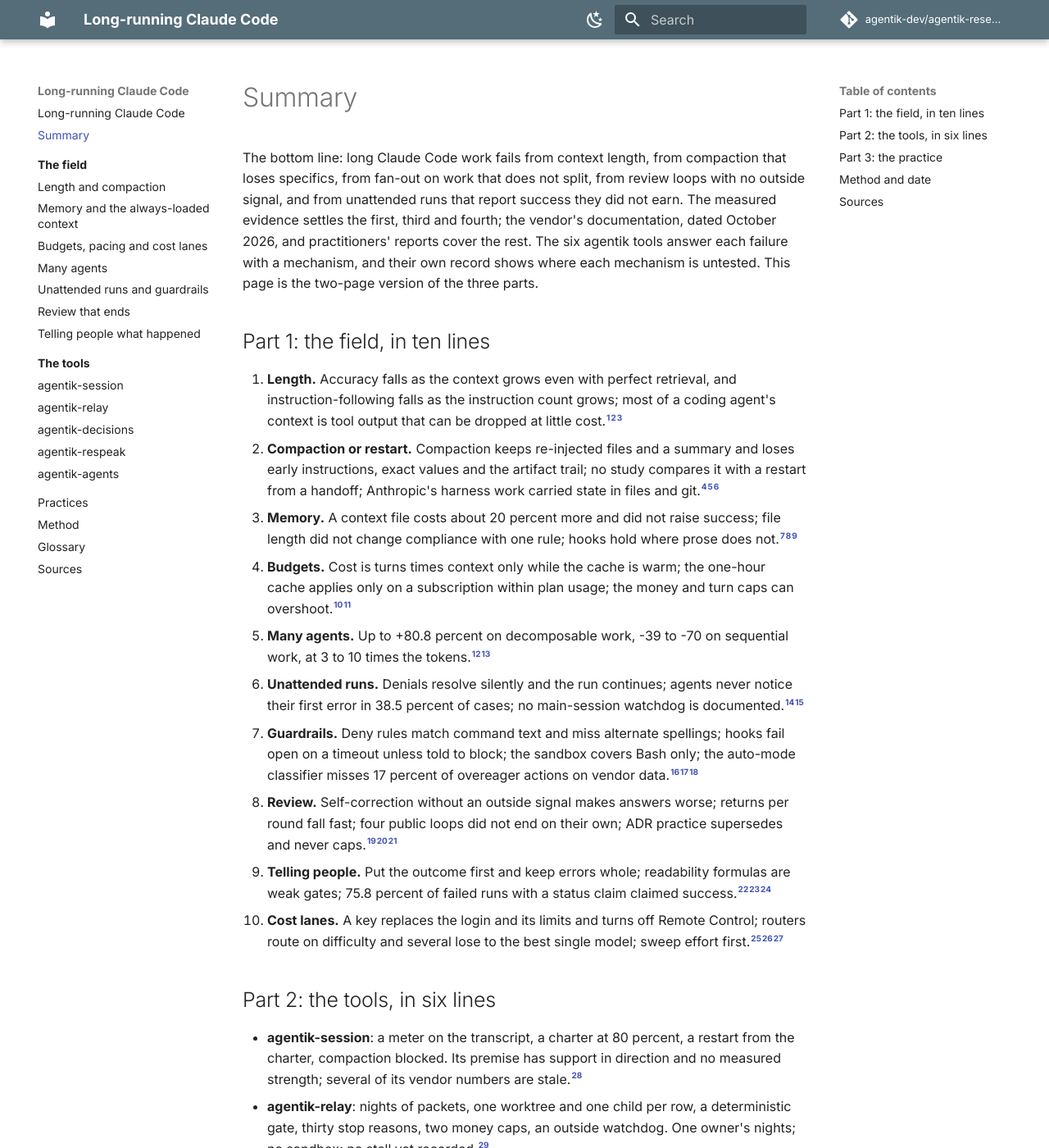
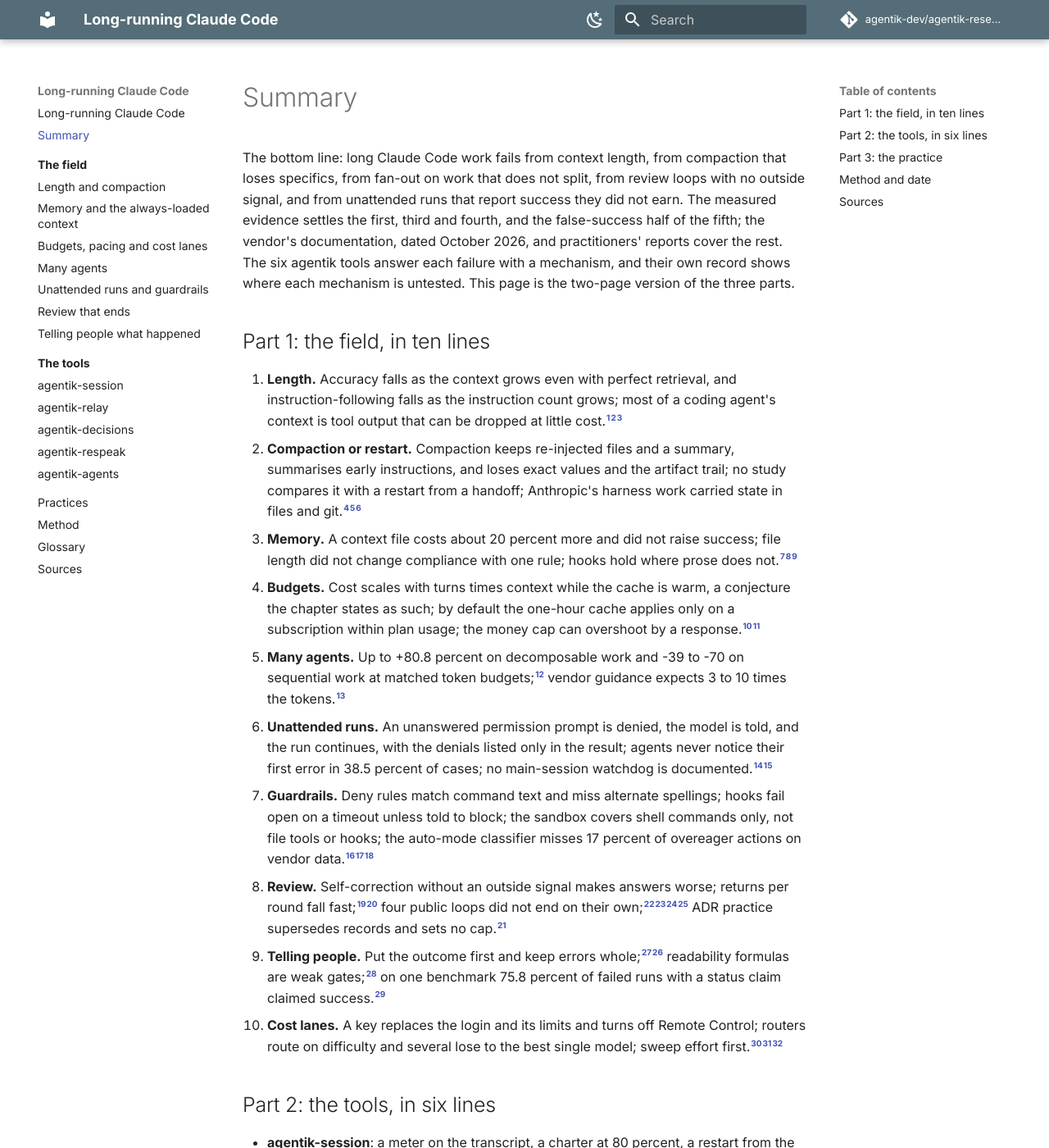
Before and after one commit to agentik-dev/agentik-research, an MkDocs documentation site: the page built from docs/summary.md, in a window 1280 px wide and 1400 px high. Shown: the whole window at 82% size. Built offline with MkDocs 1.6.1 and Material for MkDocs 9.7.7, drawn with Linux system fonts in a browser that asks for light colours; comment, search, counter and statistics services are not loaded; some of the changed text lies outside the part shown.

Commit message:
refute: memory, length-and-compaction and summary; overstatements and uncited lines fixed

```diff
--- a/docs/summary.md
+++ b/docs/summary.md
@@ -1,24 +1,24 @@
 # Summary
 
-The bottom line: long Claude Code work fails from context length, from compaction that loses specifics, from fan-out on work that does not split, from review loops with no outside signal, and from unattended runs that report success they did not earn. The measured evidence settles the first, third and fourth; the vendor's documentation, dated October 2026, and practitioners' reports cover the rest. The six agentik tools answer each failure with a mechanism, and their own record shows where each mechanism is untested. This page is the two-page version of the three parts.
+The bottom line: long Claude Code work fails from context length, from compaction that loses specifics, from fan-out on work that does not split, from review loops with no outside signal, and from unattended runs that report success they did not earn. The measured evidence settles the first, third and fourth, and the false-success half of the fifth; the vendor's documentation, dated October 2026, and practitioners' reports cover the rest. The six agentik tools answer each failure with a mechanism, and their own record shows where each mechanism is untested. This page is the two-page version of the three parts.
 
 ## Part 1: the field, in ten lines
 
 1. **Length.** Accuracy falls as the context grows even with perfect retrieval, and instruction-following falls as the instruction count grows; most of a coding agent's context is tool output that can be dropped at little cost.[^du][^ifscale][^masking]
-2. **Compaction or restart.** Compaction keeps re-injected files and a summary and loses early instructions, exact values and the artifact trail; no study compares it with a restart from a handoff; Anthropic's harness work carried state in files and git.[^factory][^ctxwindow][^harnesses]
+2. **Compaction or restart.** Compaction keeps re-injected files and a summary, summarises early instructions, and loses exact values and the artifact trail; no study compares it with a restart from a handoff; Anthropic's harness work carried state in files and git.[^factory][^ctxwindow][^harnesses]
 3. **Memory.** A context file costs about 20 percent more and did not raise success; file length did not change compliance with one rule; hooks hold where prose does not.[^gloaguen][^mcmillan][^hooks]
-4. **Budgets.** Cost is turns times context only while the cache is warm; the one-hour cache applies only on a subscription within plan usage; the money and turn caps can overshoot.[^caching][^agentloop]
-5. **Many agents.** Up to +80.8 percent on decomposable work, -39 to -70 on sequential work, at 3 to 10 times the tokens.[^kim][^multiagentblog]
-6. **Unattended runs.** Denials resolve silently and the run continues; agents never notice their first error in 38.5 percent of cases; no main-session watchdog is documented.[^headless][^hiddenfailures]
-7. **Guardrails.** Deny rules match command text and miss alternate spellings; hooks fail open on a timeout unless told to block; the sandbox covers Bash only; the auto-mode classifier misses 17 percent of overeager actions on vendor data.[^permissions][^sandbox][^automode]
-8. **Review.** Self-correction without an outside signal makes answers worse; returns per round fall fast; four public loops did not end on their own; ADR practice supersedes and never caps.[^huang][^wang][^nygard]
-9. **Telling people.** Put the outcome first and keep errors whole; readability formulas are weak gates; 75.8 percent of failed runs with a status claim claimed success.[^army][^zheng][^advani]
+4. **Budgets.** Cost scales with turns times context while the cache is warm, a conjecture the chapter states as such; by default the one-hour cache applies only on a subscription within plan usage; the money cap can overshoot by a response.[^caching][^agentloop]
+5. **Many agents.** Up to +80.8 percent on decomposable work and -39 to -70 on sequential work at matched token budgets;[^kim] vendor guidance expects 3 to 10 times the tokens.[^multiagentblog]
+6. **Unattended runs.** An unanswered permission prompt is denied, the model is told, and the run continues, with the denials listed only in the result; agents never notice their first error in 38.5 percent of cases; no main-session watchdog is documented.[^headless][^hiddenfailures]
+7. **Guardrails.** Deny rules match command text and miss alternate spellings; hooks fail open on a timeout unless told to block; the sandbox covers shell commands only, not file tools or hooks; the auto-mode classifier misses 17 percent of overeager actions on vendor data.[^permissions][^sandbox][^automode]
+8. **Review.** Self-correction without an outside signal makes answers worse; returns per round fall fast;[^huang][^wang] four public loops did not end on their own;[^fullsend][^aiwatch][^agentinfra][^meridian] ADR practice supersedes records and sets no cap.[^nygard]
+9. **Telling people.** Put the outcome first and keep errors whole;[^army][^outputstyles] readability formulas are weak gates;[^zheng] on one benchmark 75.8 percent of failed runs with a status claim claimed success.[^advani]
 10. **Cost lanes.** A key replaces the login and its limits and turns off Remote Control; routers route on difficulty and several lose to the best single model; sweep effort first.[^gatewayconnect][^routerbench][^costintel]
 
 ## Part 2: the tools, in six lines
 
-- **agentik-session**: a meter on the transcript, a charter at 80 percent, a restart from the charter, compaction blocked. Its premise has support in direction and no measured strength; several of its vendor numbers are stale.[^sessionreadme]
-- **agentik-relay**: nights of packets, one worktree and one child per row, a deterministic gate, thirty stop reasons, two money caps, an outside watchdog. One owner's nights; no sandbox; no stall yet recorded.[^relayreadme]
+- **agentik-session**: a meter on the transcript, a charter at 80 percent, a restart from the charter, compaction blocked. Its premise has support in direction and no measured strength; its model-window table is stale or cautious, and four of its vendor numbers are wrong as of October 2026.[^sessionreadme]
+- **agentik-relay**: nights of packets, one worktree and one child per row, a deterministic gate, thirty stop reasons, two money caps, an outside watchdog. One owner's nights; no sandbox; no stall yet recorded.[^relayreadme][^relaydesign][^relaycode]
 - **agentik-decisions**: one ledger per repository, capped at 25 and 7, rendered into CLAUDE.md, with batched owner questions. The mechanics are documented; the benefit is unmeasured and the caps have no source.[^decisionsreadme]
 - **agentik-respeak**: two lanes, a gate and a prose-only verifier. The human-lane tooling has field evidence; the machine lane and the readability grades are unmeasured.[^respeakreadme]
 - **agentik-agents**: three billing lanes, a router by model name, a pooled fan-out. One machine, one model family; the SDK billing claim is contradicted.[^agentsreadme]
@@ -55,6 +55,11 @@ Researched and written on 2026-10-14 by one Claude Code cloud session with helpe
 [^huang]: Jie Huang et al., "Large Language Models Cannot Self-Correct Reasoning Yet", October 2023, <https://arxiv.org/abs/2310.01798>.
 [^wang]: Ruoyu Wang et al., "SWE-Review: Closing the Loop on Issue Resolution with Agentic Code Review", July 2026, <https://arxiv.org/abs/2607.06065>.
 [^nygard]: Michael Nygard, "Documenting Architecture Decisions", 15 November 2011, <https://www.cognitect.com/blog/2011/11/15/documenting-architecture-decisions>.
+[^fullsend]: Issue reporter, "Review agent should detect non-converging review loops and suppress low-severity new findings", fullsend-ai/agents issue 1294, 15 September 2026, <https://github.com/fullsend-ai/agents/issues/1294>.
+[^aiwatch]: Issue reporter, "Review loop keeps adopting agents' suggested rewrites", bentleypark/aiwatch issue 1298, 31 August 2026, <https://github.com/bentleypark/aiwatch/issues/1298>.
+[^agentinfra]: Issue reporter, "Review loops never converge when the fix pass adds the text the reviewers read", daniel-ospina/agent-infra issue 1089, 15 September 2026, <https://github.com/daniel-ospina/agent-infra/issues/1089>.
+[^meridian]: Pull request author, "Review loop passes on no blocking findings; nits no longer spend fix rounds", meridianlabs-ai/agents pull request 58, 4 September 2026, <https://github.com/meridianlabs-ai/agents/pull/58>.
+[^outputstyles]: Anthropic, "Output styles", Claude Code documentation read 2026-10-14, <https://code.claude.com/docs/en/output-styles>.
 [^army]: Department of the Army, "Army Regulation 25-50, Preparing and Managing Correspondence", 10 October 2020, <https://www.maine.gov/dvem/policies/documents/AR%2025-50%20(10%20October%202020).pdf>.
 [^zheng]: Jiaping Zheng and Hong Yu, "Readability Formulas and User Perceptions of Electronic Health Records Difficulty: A Corpus Study", March 2017, <https://pmc.ncbi.nlm.nih.gov/articles/PMC5355629/>.
 [^advani]: Advani, "From Confident Closing to Silent Failure: Characterizing False Success in LLM Agents", June 2026, <https://arxiv.org/abs/2606.09863>.
@@ -63,6 +68,8 @@ Researched and written on 2026-10-14 by one Claude Code cloud session with helpe
 [^costintel]: Anthropic, "Optimizing for cost and intelligence: multi-model strategies", documentation read 2026-10-14, <https://platform.claude.com/docs/en/about-claude/models/optimizing-for-cost-and-intelligence>.
 [^sessionreadme]: agentik-dev/agentik-session, "README.md", commit e7f0723, <https://github.com/agentik-dev/agentik-session/blob/e7f0723/README.md>.
 [^relayreadme]: agentik-dev/agentik-relay, "README.md", commit a326550, <https://github.com/agentik-dev/agentik-relay/blob/a326550/README.md>.
+[^relaydesign]: agentik-dev/agentik-relay, "design/relay-r1.md", commit a326550, <https://github.com/agentik-dev/agentik-relay/blob/a326550/design/relay-r1.md>.
+[^relaycode]: agentik-dev/agentik-relay, "internal/relay/types.go", the stop reasons, commit a326550, <https://github.com/agentik-dev/agentik-relay/blob/a326550/internal/relay/types.go>.
 [^decisionsreadme]: agentik-dev/agentik-decisions, "README.md", commit 80d59eb, <https://github.com/agentik-dev/agentik-decisions/blob/80d59eb/README.md>.
 [^respeakreadme]: agentik-dev/agentik-respeak, "README.md", commit 319f060, <https://github.com/agentik-dev/agentik-respeak/blob/319f060/README.md>.
 [^agentsreadme]: agentik-dev/agentik-agents, "README.md", commit 78ce312, <https://github.com/agentik-dev/agentik-agents/blob/78ce312/README.md>.
```
Also changed, not shown: other parts of docs/summary.md (+1 -1 lines), docs/field/length-and-compaction.md (+12 -10 lines), docs/field/memory.md (+12 -10 lines).
